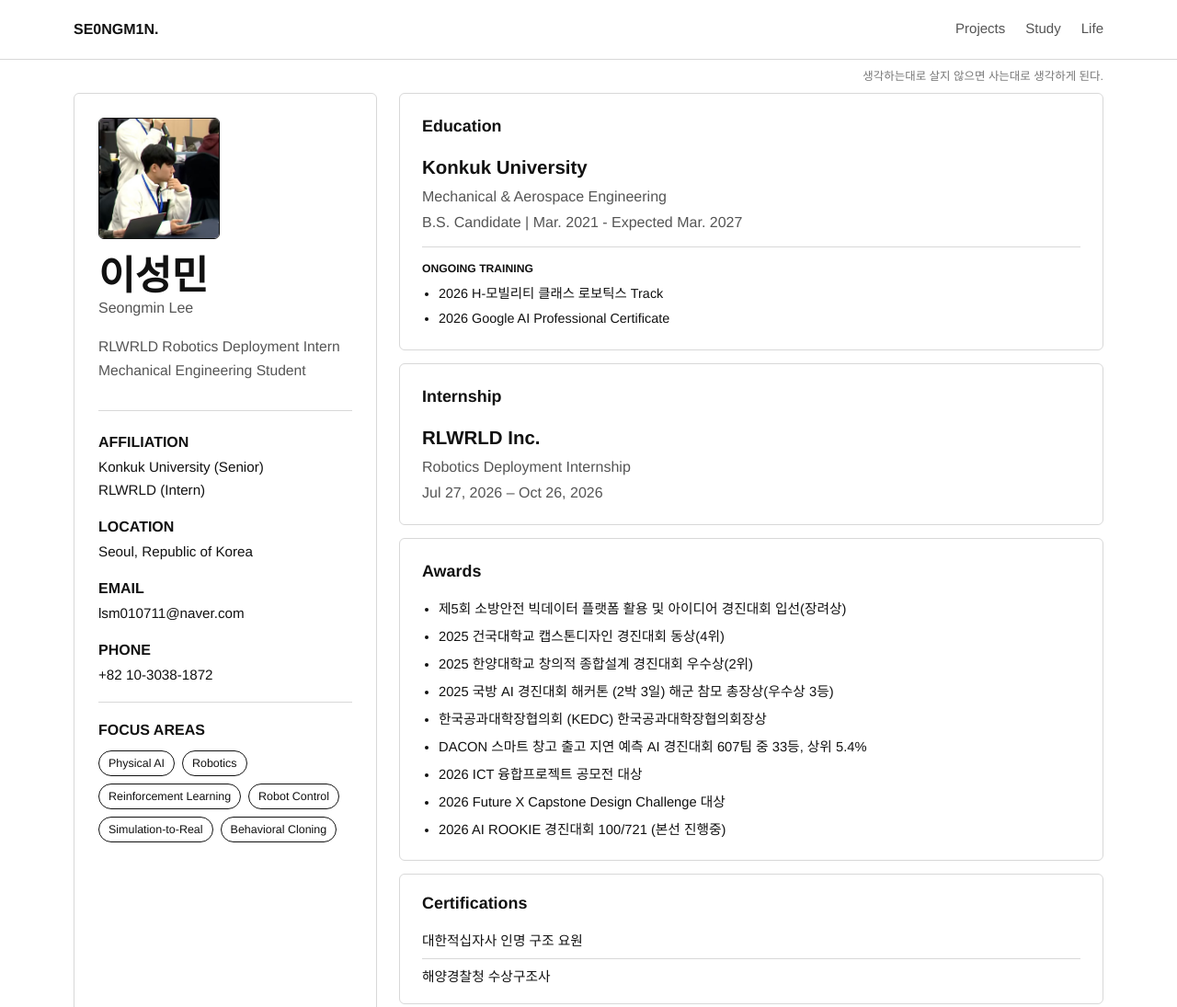
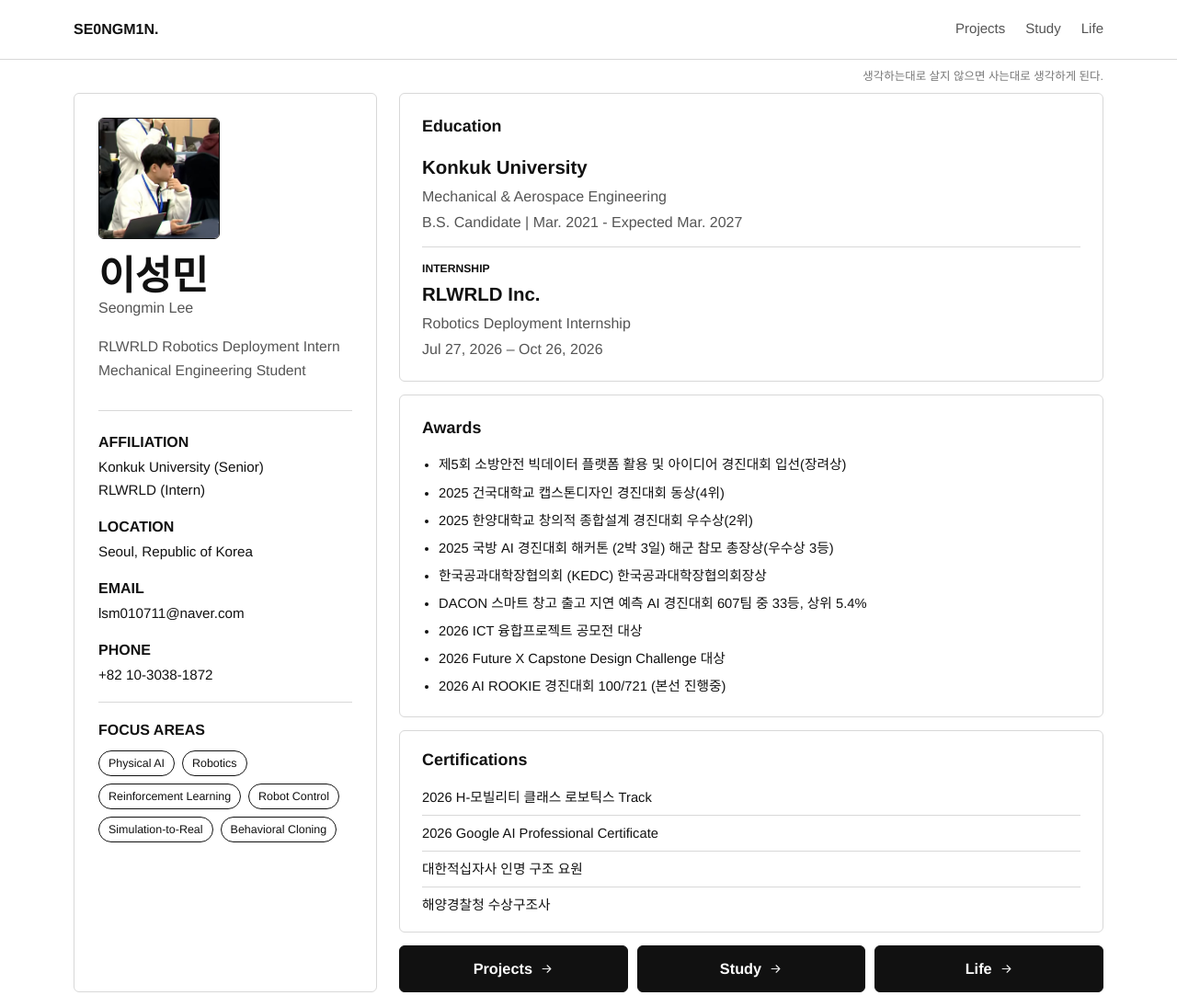
Before and after one commit to se0ngm1n/se0ngm1n.github.io, an Astro site: page / in a window 1280 px wide. Shown: the top 1095 px of the page at 92% size. Built offline with nearby package versions, Linux system fonts and the light colour scheme; Astro itself is replaced by a stand-in of ours.

Commit message:
Move internship into education section

```diff
--- a/src/data/profile.ts
+++ b/src/data/profile.ts
@@ -34,10 +34,7 @@ export const profile = {
     "role": "Robotics Deployment Internship",
     "period": "Jul 27, 2026 – Oct 26, 2026"
   },
-  "training": [
-    "2026 H-모빌리티 클래스 로보틱스 Track",
-    "2026 Google AI Professional Certificate"
-  ],
+  "training": [],
   "awards": [
     "제5회 소방안전 빅데이터 플랫폼 활용 및 아이디어 경진대회 입선(장려상)",
     "2025 건국대학교 캡스톤디자인 경진대회 동상(4위)",
@@ -50,6 +47,12 @@ export const profile = {
     "2026 AI ROOKIE 경진대회 100/721 (본선 진행중)"
   ],
   "certifications": [
+    {
+      "name": "2026 H-모빌리티 클래스 로보틱스 Track"
+    },
+    {
+      "name": "2026 Google AI Professional Certificate"
+    },
     {
       "name": "대한적십자사 인명 구조 요원"
     },
--- a/src/pages/index.astro
+++ b/src/pages/index.astro
@@ -89,17 +89,8 @@ const hasLanguages = profile.languages.length > 0;
             <span>{profile.education.major}</span>
             <p>{profile.education.degree} | {profile.education.period}</p>
           </div>
-          <div class="training-block">
-            <h3>Ongoing Training</h3>
-            <ul class="training-list">
-              {profile.training.map((item) => <li>{item}</li>)}
-            </ul>
-          </div>
-        </section>
-
-        <section class="section-card info-section">
-          <h2 class="section-title">Internship</h2>
           <div class="internship-block">
+            <h3>Internship</h3>
             <strong>{profile.internship.company}</strong>
             <span>{profile.internship.role}</span>
             <p>{profile.internship.period}</p>
@@ -346,34 +337,20 @@ const hasLanguages = profile.languages.length > 0;
   }
 
   .internship-block {
+    margin-top: 14px;
+    padding-top: 14px;
+    border-top: 1px solid var(--line);
     display: grid;
     gap: 4px;
     word-break: keep-all;
   }
 
-  .training-block {
-    margin-top: 14px;
-    padding-top: 14px;
-    border-top: 1px solid var(--line);
-    display: grid;
-    gap: 8px;
-  }
-
-  .training-block h3 {
+  .internship-block h3 {
     color: var(--text);
     font-size: 0.76rem;
     font-weight: 800;
     letter-spacing: 0;
     text-transform: uppercase;
-  }
-
-  .training-list {
-    display: grid;
-    gap: 6px;
-    padding-left: 18px;
-    color: var(--text);
-    font-size: 0.9rem;
-    word-break: keep-all;
   }
 
   .award-list {
```
Also changed, not shown: 1 other file.
